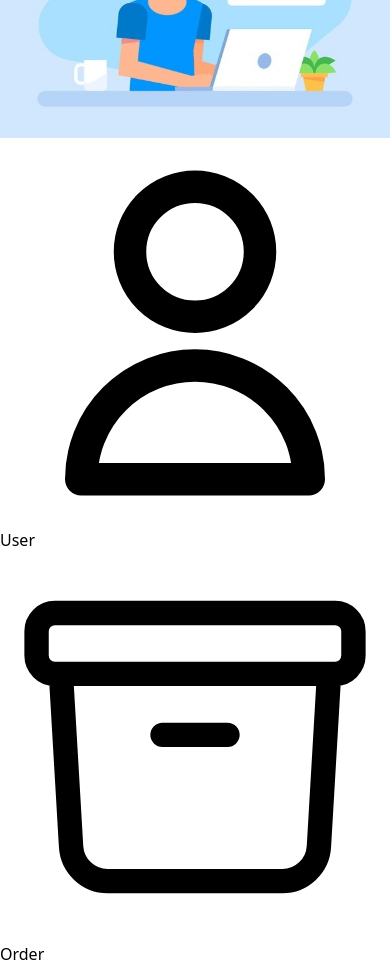
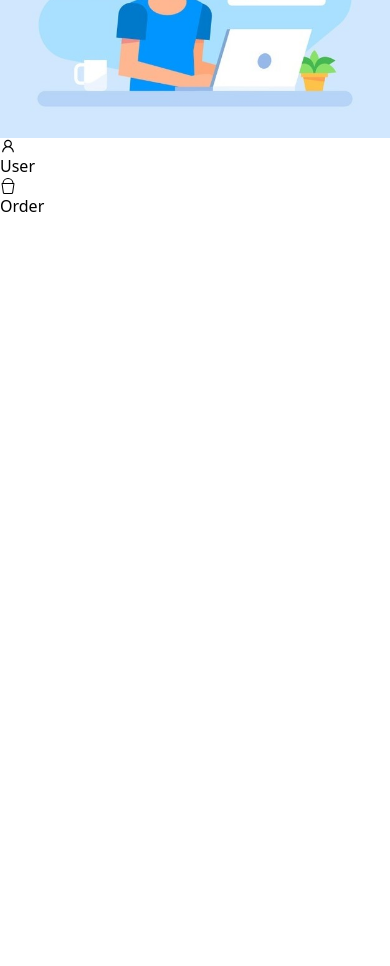
Before and after one commit to rak12327/Blood_Bank_Management_System1, a React (Create React App) app: page /profile in a window 390 px wide. Shown: the part 820-1786 px from the top of the page. After the commit the page ends 1038 px from the top, so only its background shows below. Built offline with nearby package versions, Linux system fonts and the light colour scheme; what @material-tailwind/react would draw is missing.

Commit message:
profile navbar code cleaned

```diff
--- a/src/Component/Export/Icons/Order.jsx
+++ /dev/null
@@ -1,11 +0,0 @@
-import React from 'react'
-
-const Order = () => {
-    return (
-        <svg xmlns="http://www.w3.org/2000/svg" fill="none" viewBox="0 0 24 24" strokeWidth="1.5" stroke="currentColor" className="w-4 h-4">
-            <path strokeLinecap="round" strokeLinejoin="round" d="M20.25 7.5l-.625 10.632a2.25 2.25 0 01-2.247 2.118H6.622a2.25 2.25 0 01-2.247-2.118L3.75 7.5M10 11.25h4M3.375 7.5h17.25c.621 0 1.125-.504 1.125-1.125v-1.5c0-.621-.504-1.125-1.125-1.125H3.375c-.621 0-1.125.504-1.125 1.125v1.5c0 .621.504 1.125 1.125 1.125z" />
-        </svg>
-    )
-}
-
-export default Order
--- a/src/Component/pages/Profile/index.jsx
+++ b/src/Component/pages/Profile/index.jsx
@@ -2,60 +2,48 @@ import React from 'react'
 import { useSelector } from 'react-redux'
 import { Link, Outlet } from 'react-router-dom'
 import DeleteConformation from '../../Export/DeleteConformation'
-import Order from '../../Export/Icons/Order'
 import NavBar from '../Home/NavBar'
+import { AiOutlineUser } from "react-icons/ai";
+import { BsBucket } from "react-icons/bs"
 
 const Profile = () => {
 
     const open = useSelector(state => state.dailog.openDailog)
 
-
-
     return (
         <div className='bg-[red] min-h-[100vh] h-auto'>
             {open && <DeleteConformation />}
             <NavBar />
-            <div className='max-w-[1300px] mx-auto px-[1rem] py-[1rem]'>
-                <div className='flex items-center justify-center'>
+            <div className='mainDiv'>
                 {/* max-h-[32rem] */}
-                    <div className='bg-[#fff] max-w-[1000px] m-auto rounded w-[100%] relative  lg:max-h-[32rem] h-auto p-[1rem]'>
-                        <div className='flex items-start gap-[1rem] flex-col lg:flex-row w-[100%] h-[100%] lg:divide-x'>
-                            <div className="flex  overflow-hidden  rounded-lg bg-[#fff] w-[100%] lg:w-auto">
-                                <div className="flex md:flex-shrink-0 w-[100%]">
-                                    <div className="flex flex-col lg:w-[20rem] w-[100%]">
-                                        <div className="flex flex-col flex-grow pt-5">
-                                            <div className="flex flex-col items-center flex-shrink-0 px-4">
-                                                <div>
-                                                    <img className="inline-block rounded-full h-[10rem] w-[10rem] object-cover" src="/assets/ContactUs.jpg" alt="" />
-                                                </div>
+                <div className='bg-[#fff] max-w-[1000px] m-auto rounded lg:min-h-[32rem] h-auto p-4'>
+                    <div className='flex items-start gap-4 flex-col lg:flex-row divide-y lg:divide-y-0 lg:divide-x divide-gray-500'>
+                        <div className="flex overflow-hidden rounded-lg bg-white w-full lg:w-auto">
+                            <div className="flex w-full">
+                                <div className="flex flex-col lg:w-80 w-full">
+                                    <div className="flex flex-col gap-4 pt-5">
+                                        <div className="center px-4">
+                                            <img className="rounded-full h-40 w-40 object-cover" src="/assets/ContactUs.jpg" alt="" />
                                         </div>
                                         {/* lg:h-[10rem] */}
-                                            <div className="flex items-center h-[100%] px-4 mt-5">
-                                                <nav className="flex-1 space-y-1 bg-neutral-800">
-                                                    <ul className='flex flex-row lg:flex-col justify-around'>
-                                                        <li>
-                                                            <Link className="inline-flex items-center w-full px-4 py-2 mt-1 text-base transition duration-500 ease-in-out transform border rounded-lg text-neutral-200 border-neutral-800 hover:border-neutral-800 focus:shadow-outline hover:bg-neutral-900" to="/profile/user">
-                                                                <svg xmlns="http://www.w3.org/2000/svg" className="w-4 h-4" fill="none" viewBox="0 0 24 24" stroke="currentColor">
-                                                                    <path strokeLinecap="round" strokeLinejoin="round" strokeWidth="2" d="M16 7a4 4 0 11-8 0 4 4 0 018 0zM12 14a7 7 0 00-7 7h14a7 7 0 00-7-7z"></path>
-                                                                </svg>
-                                                                <span className="ml-4">User</span>
+                                        <div className="flex items-center h-full mt-5">
+                                            <nav className="flex-1 bg-neutral-800">
+                                                <ul className='grid  grid-cols-2 lg:grid-cols-none divide-x divide-black lg:divide-none lg:gap-4'>
+                                                    <li className='flex justify-center'>
+                                                        <Link to="/profile/user" className="navbarLink text-neutral-200" >
+                                                            <AiOutlineUser />
+                                                            <span className="">User</span>
                                                         </Link>
                                                     </li>
-                                                        <li>
-                                                            <Link className="inline-flex items-center w-full px-4 py-2 mt-1 text-base transition duration-500 ease-in-out transform border rounded-lg text-neutral-200 border-neutral-800 hover:border-neutral-800 focus:shadow-outline hover:bg-neutral-900" to="/profile/request-order-list">
-                                                                <Order />
-                                                                <span className="ml-4">Order</span></Link>
+                                                    <li className='flex justify-center'>
+                                                        <Link to="/profile/request-order-list/request-list" className="navbarLink text-neutral-200">
+                                                            <BsBucket />
+                                                            <span className="">Order</span>
+                                                        </Link>
                                                     </li>
                                                 </ul>
                                             </nav>
                                         </div>
-                                            {/* <div className="hidden lg:flex flex-shrink-0 p-4 px-4 bg-neutral-900 absolute bottom-0 text-center">
-                                                <a href="/" className="flex-shrink-0 block w-full group">
-                                                    <div className="flex items-center">
-                                                        <p>Version 1.0</p>
-                                                    </div>
-                                                </a>
-                                            </div> */}
                                     </div>
                                 </div>
                             </div>
@@ -63,9 +51,7 @@ const Profile = () => {
 
                         <Outlet />
 
-
                     </div>
-                    </div >
                 </div >
             </div >
         </div >
--- a/src/index.css
+++ b/src/index.css
@@ -7,3 +7,20 @@ body {
   padding: 0;
   box-sizing: border-box;
 }
+
+@layer components {
+  /* universel css */
+  .mainDiv {
+    @apply max-w-[1300px] mx-auto px-[1rem] py-[1rem];
+  }
+  .center {
+    @apply flex justify-center items-center;
+  }
+
+  /* page wise */
+
+  /* profile - navbarComponent */
+  .navbarLink {
+    @apply flex items-center gap-2 max-w-[8rem] w-full lg:max-w-full mx-1 xs:px-4 p-2 text-base border border-black rounded-lg;
+  }
+}
--- a/tailwind.config.js
+++ b/tailwind.config.js
@@ -4,6 +4,24 @@ const withMT = require("@material-tailwind/react/utils/withMT");
 module.exports = withMT({
   content: ["./src/**/*.{js,jsx,ts,tsx}"],
   theme: {
+    screens: {
+      xs: "300px",
+      // => @media (min-width: 300px) { ... }
+      sm: "640px",
+      // => @media (min-width: 640px) { ... }
+
+      md: "768px",
+      // => @media (min-width: 768px) { ... }
+
+      lg: "1024px",
+      // => @media (min-width: 1024px) { ... }
+
+      xl: "1280px",
+      // => @media (min-width: 1280px) { ... }
+
+      "2xl": "1536px",
+      // => @media (min-width: 1536px) { ... }
+    },
     extend: {},
   },
   plugins: [require("@tailwindcss/forms")],
```
Lines whose indentation alone changed are shown as unchanged.
